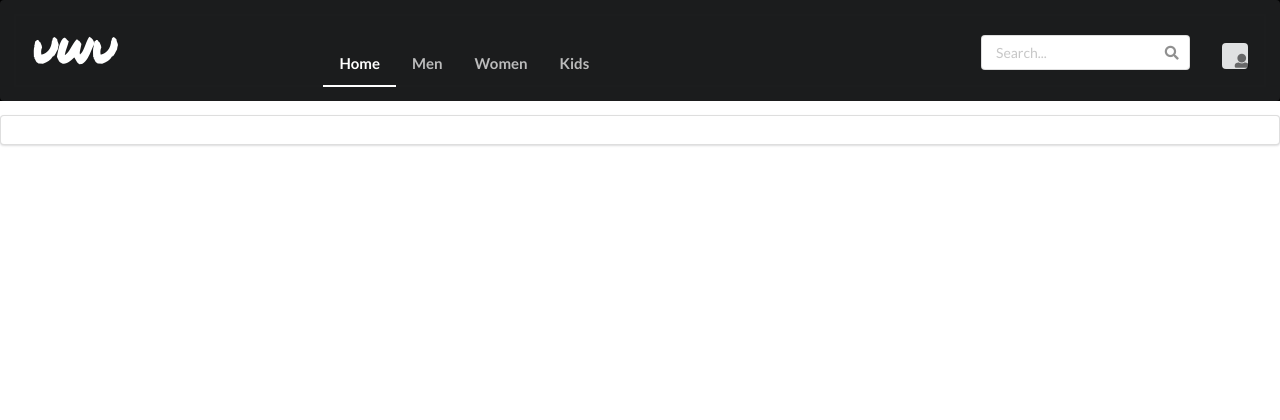
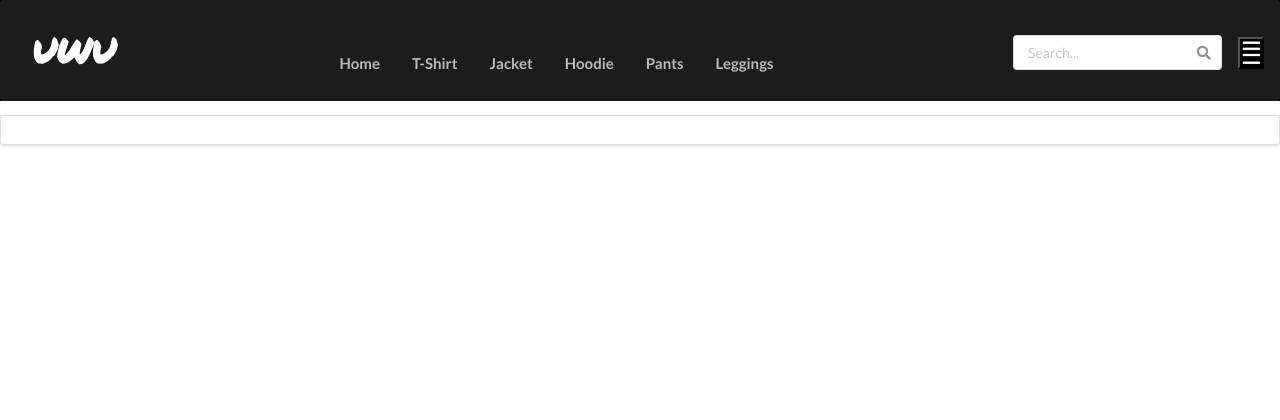
Before and after one commit to Kelpie12/Project-PW, a PHP site: page /shop.php in a window 1280 px wide. Shown: the top 420 px of the page. Run offline with PHP 8.4, Linux system fonts and the light colour scheme; data that the repository does not hold is empty; some libraries are stand-ins or nearby versions.

Commit message:
small update

```diff
--- a/shop.php
+++ b/shop.php
@@ -20,25 +20,31 @@
         <div class="header">
             <div class="ui inverted segment">
                 <div class="ui inverted secondary pointing menu">
+
                     <div class="item">
                         <a style="margin-right:15vw;">
                             <h3 style="color:white;">UWU</h3>
                         </a>
                     </div>
 
-                    <a class="active item">
+                    <a class="item">
                         <h4>Home</h4>
                     </a>
                     <a class="item">
-                        <h4>Men</h4>
+                        <h4>T-Shirt</h4>
                     </a>
                     <a class="item">
-                        <h4>Women</h4>
+                        <h4>Jacket</h4>
                     </a>
                     <a class="item">
-                        <h4>Kids</h4>
+                        <h4>Hoodie</h4>
                     </a>
-
+                    <a class="item">
+                        <h4>Pants</h4>
+                    </a>
+                    <a class="item">
+                        <h4>Leggings</h4>
+                    </a>
                     <div class="right menu">
                         <div class="ui item" style="margin-bottom:1vh;">
                             <div class="ui left search icon input">
@@ -46,31 +52,13 @@
                                 <input type="text" name="search" placeholder="Search...">
                             </div>
                         </div>
-                        <a class="ui item">
-                            <div class="ui right pointing dropdown icon button" style="margin-bottom:0.5vh;">
-                                <i class="user icon"></i>
-                                <div class="menu">
-
-                                    <div class="divider"></div>
-                                    <div class="header">
-                                        <i class="tags icon"></i>
-                                        Filter by tag
-                                    </div>
-                                    <div class="item">
-                                        <div class="ui red empty circular label"></div>
-                                        Important
-                                    </div>
-                                    <div class="item">
-                                        <div class="ui blue empty circular label"></div>
-                                        Announcement
-                                    </div>
-                                    <div class="item">
-                                        <div class="ui black empty circular label"></div>
-                                        Discussion
-                                    </div>
-                                </div>
+                        <div class="dropdown" style="float:right;">
+                            <button class="dropbtn"></button>
+                            <div class="dropdown-content">
+                                <a href="#">Sign In</a>
+                                <a href="#">Cart</a>
                             </div>
-                        </a>
+                        </div>
                     </div>
                 </div>
             </div>
@@ -105,6 +93,7 @@
         </div>
     </footer>
 </body>
+
 <script src="./public/function.js"></script>
 <script>
     function printCards(response) {
```
Also changed, not shown: header.php (line endings or trailing spaces).
